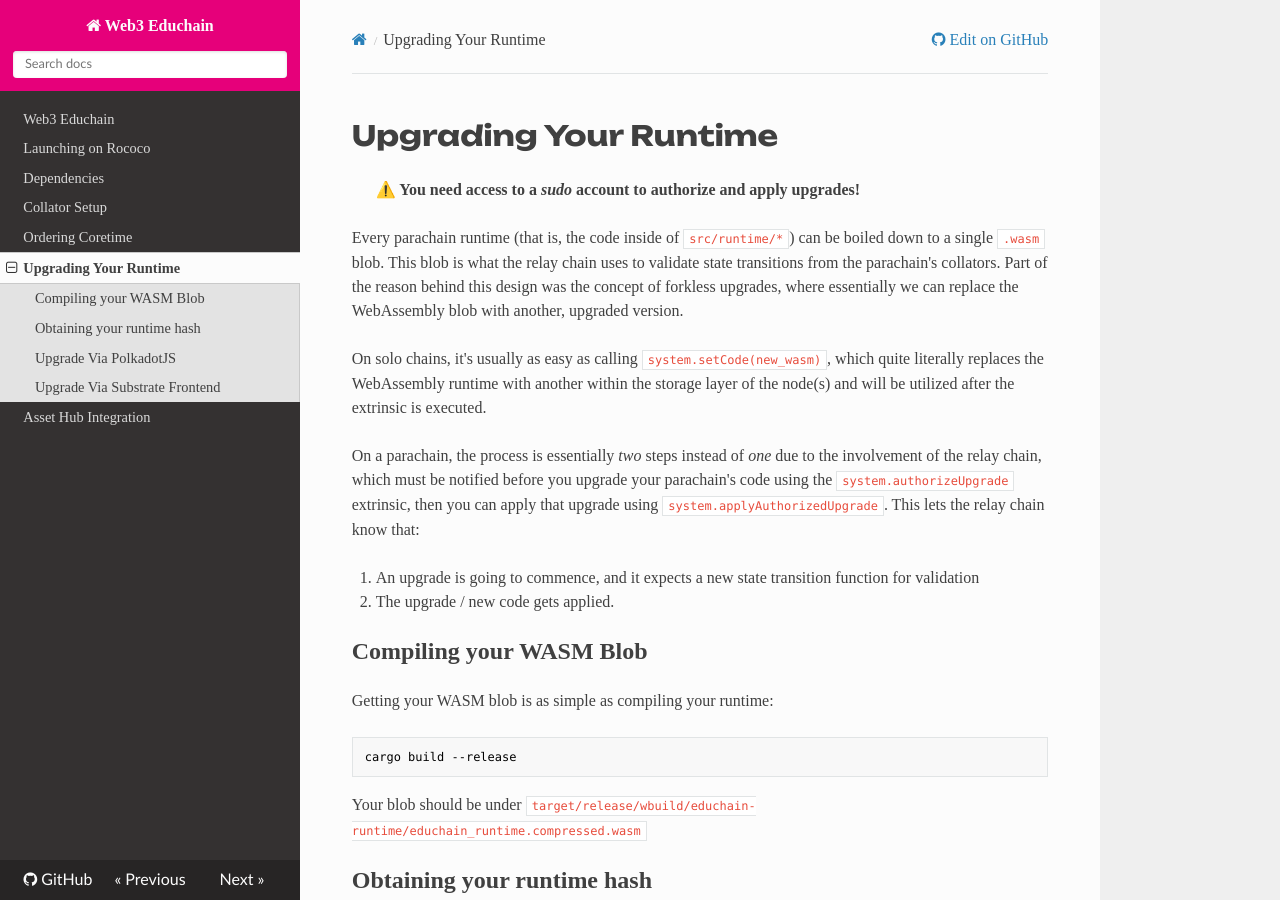
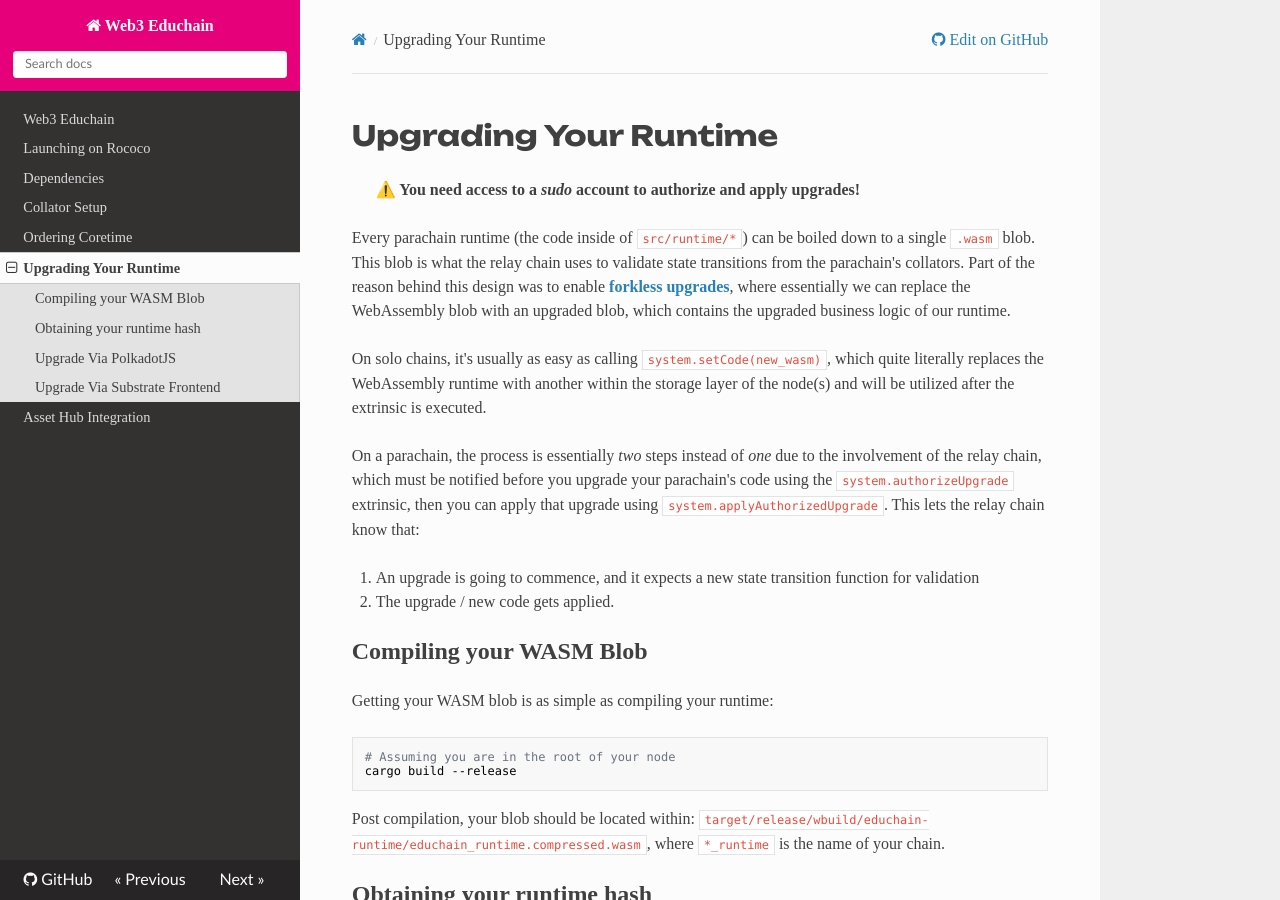
Before and after one commit to w3f/educhain, an MkDocs documentation site: the page built from docs/upgrade.md, in a window 1280 px wide and 900 px high. Built offline with MkDocs 1.6.1, drawn with Linux system fonts in a browser that asks for light colours; nearby versions of some CDN libraries.

Commit message:
start polish

````diff
--- a/docs/upgrade.md
+++ b/docs/upgrade.md
@@ -2,7 +2,7 @@
 
 > **⚠️ You need access to a *sudo* account to authorize and apply upgrades!**
 
-Every parachain runtime (that is, the code inside of `src/runtime/*`) can be boiled down to a single `.wasm` blob.  This blob is what the relay chain uses to validate state transitions from the parachain's collators.  Part of the reason behind this design was the concept of forkless upgrades, where essentially we can replace the WebAssembly blob with another, upgraded version.
+Every parachain runtime (the code inside of `src/runtime/*`) can be boiled down to a single `.wasm` blob.  This blob is what the relay chain uses to validate state transitions from the parachain's collators.  Part of the reason behind this design was to enable [**forkless upgrades**](https://wiki.polkadot.network/docs/learn-runtime-upgrades), where essentially we can replace the WebAssembly blob with an upgraded blob, which contains the upgraded business logic of our runtime.
 
 On solo chains, it's usually as easy as calling `system.setCode(new_wasm)`, which quite literally replaces the WebAssembly runtime with another within the storage layer of the node(s) and will be utilized after the extrinsic is executed.
 
@@ -17,14 +17,15 @@ On a parachain, the process is essentially *two* steps instead of *one* due to t
 Getting your WASM blob is as simple as compiling your runtime:
 
 ```sh
+# Assuming you are in the root of your node
 cargo build --release
 ```
 
-Your blob should be under `target/release/wbuild/educhain-runtime/educhain_runtime.compressed.wasm`
+Post compilation, your blob should be located within: `target/release/wbuild/educhain-runtime/educhain_runtime.compressed.wasm`, where `*_runtime` is the name of your chain.
 
 ## Obtaining your runtime hash
 
-Since `system.authorizeUpgrade` requires a `Blake2b_256` hash of the runtime, [which you can get via this tool.](https://toolkitbay.com/tkb/tool/BLAKE2b_256).  You can also  get the hash of the file via the `system.authorizeUpgrade` extrinsic in the PolkadotJS UI, and hash the file there.
+Since `system.authorizeUpgrade` requires a `Blake2b_256` hash of the runtime, [which you can get via this tool.](https://toolkitbay.com/tkb/tool/BLAKE2b_256).  You can also get the hash of the file via the `system.authorizeUpgrade` extrinsic in the PolkadotJS UI, and hash the file there.
 
 ## Upgrade Via PolkadotJS
 
````
